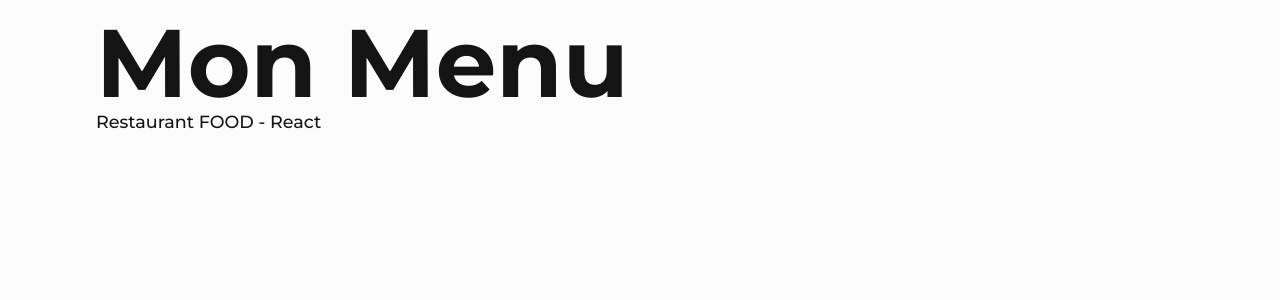
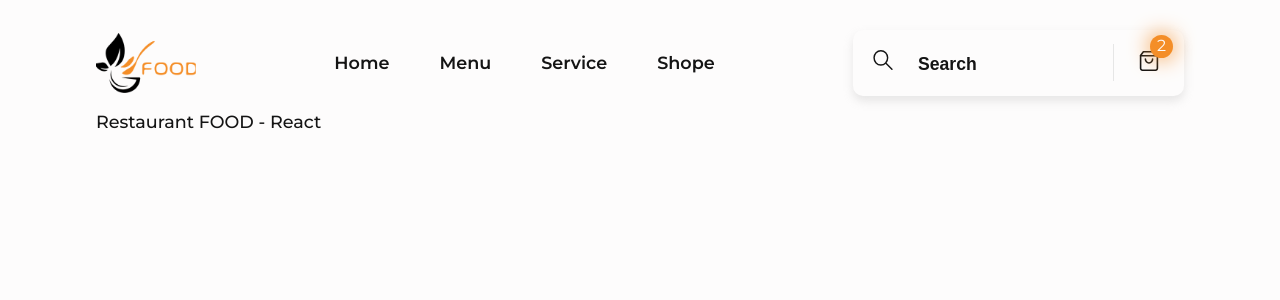
Before and after one commit to Aurelie-Runser/FOOD-Restaurant--React, a React (Vite) app: page / in a window 1280 px wide. Shown: the top 300 px of the page. Built offline with nearby package versions, Linux system fonts and the light colour scheme.

Commit message:
création du menu

```diff
--- a/src/components/header/Header.css
+++ b/src/components/header/Header.css
@@ -0,0 +1,113 @@
+header {
+    display: none;
+    z-index: 50;
+    position: sticky;
+    top: 0;
+    width: 100%;
+    margin-top: 15px;
+    background: var(--c-white);
+}
+
+@media screen and (min-width: 1024px) {
+    header{
+        display: block;
+    }
+}
+
+.header--content {
+  width: 85vw;
+  max-width: var(--large3XL);
+  margin: auto;
+  padding: 15px 0;
+  display: flex;
+  justify-content: space-between;
+  align-items: center;
+  gap: 20px;
+}
+
+.header--logo {
+  display: block;
+  width: 100px;
+}
+
+.header--liste{
+    display: flex;
+    flex-wrap: wrap;
+    align-self: center;
+    justify-content: center;
+    gap: 50px;
+    text-transform: capitalize;
+}
+
+.header--search{
+    display: flex;
+    align-items: center;
+    justify-content: right;
+    width: fit-content;
+    height: fit-content;
+    border-radius: 10px;
+    box-shadow: 0 5px 10px var(--c-gray_transparent);
+}
+
+.header--search__input{
+    width: max-content;
+    position: relative;
+}
+
+.header--search__input > * {
+    display: inline-block;
+    padding: 20px;
+}
+
+.header--search__input input{
+    border: none;
+    padding-left: 5px;
+    background: transparent;
+}
+
+.header--search__input input:focus{
+    outline: solid 2px var(--c-main);
+}
+
+.header--search__input input::placeholder{
+    font-size: var(--fs-litle);
+    font-weight: var(--fw-semibold);
+    color: var(--c-black);
+}
+
+.input__resultat-liste{
+    position: absolute;
+    top: 110%;
+    left: 0;
+    width: 100%;
+    background: var(--c-white);
+    border-radius: 15px;
+    box-shadow: 0 5px 10px var(--c-gray_transparent);
+    line-height: 200%;
+}
+
+.header--search__separation{
+    display: block;
+    height: 37px;
+    width: 1px;
+    background-color: var(--c-gray_transparent);
+}
+
+.header--search__panier{
+    position: relative;
+    margin: 0 25px;
+}
+
+.panier--notif{
+    position: absolute;
+    top: -70%;
+    right: -70%;
+    width: 23px;
+    height: 23px;
+    padding: 3px;
+    border-radius: 100%;
+    background: var(--c-main);
+    box-shadow: 0 0 22px var(--c-main);
+    text-align: center;
+    color: var(--c-white);
+}
--- a/src/components/header/Header.tsx
+++ b/src/components/header/Header.tsx
@@ -1,11 +1,36 @@
-// import { useState } from 'react'
+import {Routes,Route} from 'react-router-dom';
+import HeaderSearch from './HeaderSearch'
 import './Header.css'
 
 export default function Header() {
 
+  const links = [
+    ["home", "/"],
+    ["menu", "/recettes"],
+    ["service", "/#services"],
+    ["shope", "/"]
+  ]
+
   return (
-    <>
-      <h1>Mon Menu</h1>
-    </>
+    <header>
+      <div className='header--content'>
+        <img className='header--logo' src="/img/Logo.png" alt="Logo du restaurant FOOD" />
+
+        <nav>
+          <ul className='h5 header--liste'>
+            {links.map(item => (
+              <li key={item[0]}>
+                <a href={item[1]}>
+                  {item[0]}
+                </a>
+              </li>
+            ))}
+          </ul>
+        </nav>
+
+        <HeaderSearch/>
+      </div>
+
+    </header>
   )
 }
--- /dev/null
+++ b/src/components/header/HeaderSearch.tsx
@@ -0,0 +1,21 @@
+import Icon from '../icons/Icon';
+import './Header.css'
+
+export default function Header() {
+
+  return <div className='header--search'>
+        <div className='header--search__input'>
+            <div>
+                <Icon name='loupe'/>
+            </div>
+            <input className='p' type="text" size="15" placeholder="Search"/>
+        </div>
+
+        <span className="header--search__separation"></span>
+
+        <div className='header--search__panier p2'>
+            <div className='panier--notif'>2</div>
+            <Icon name='sac' />
+        </div>
+    </div>
+}
```
